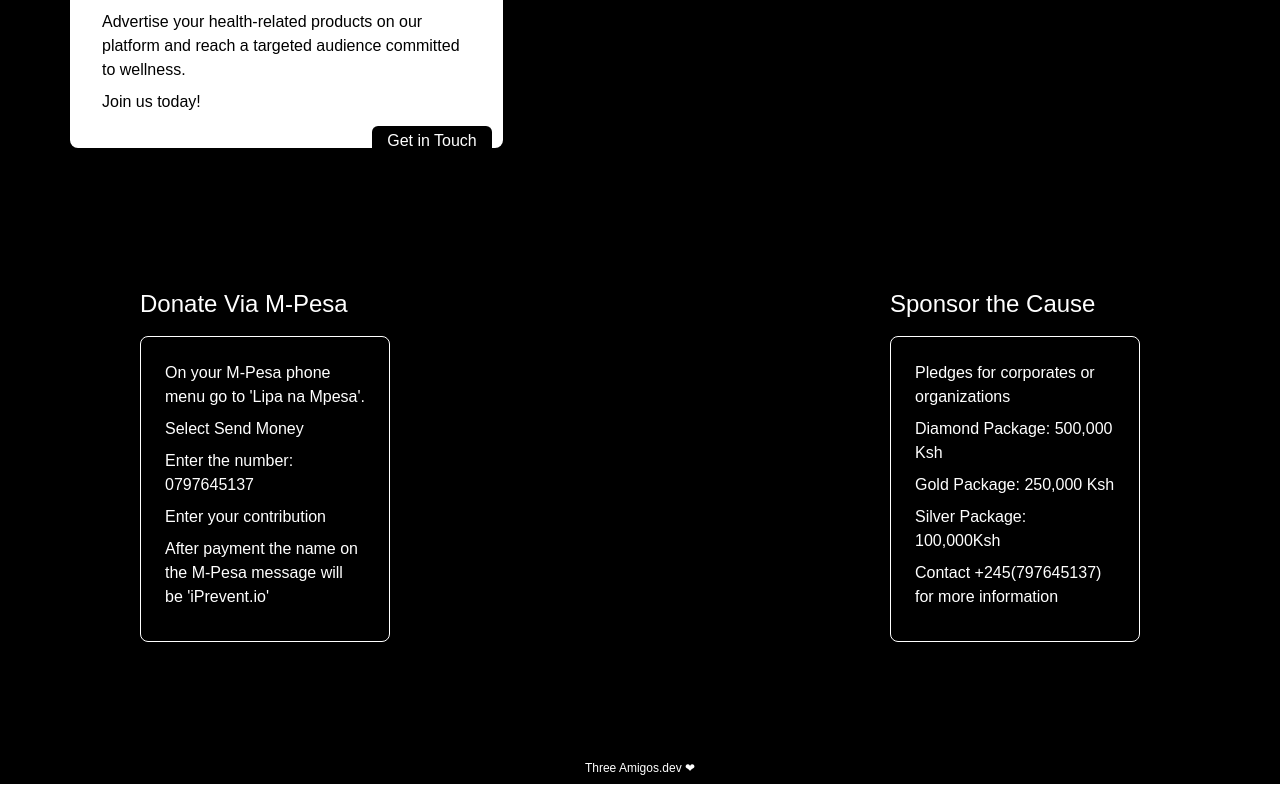
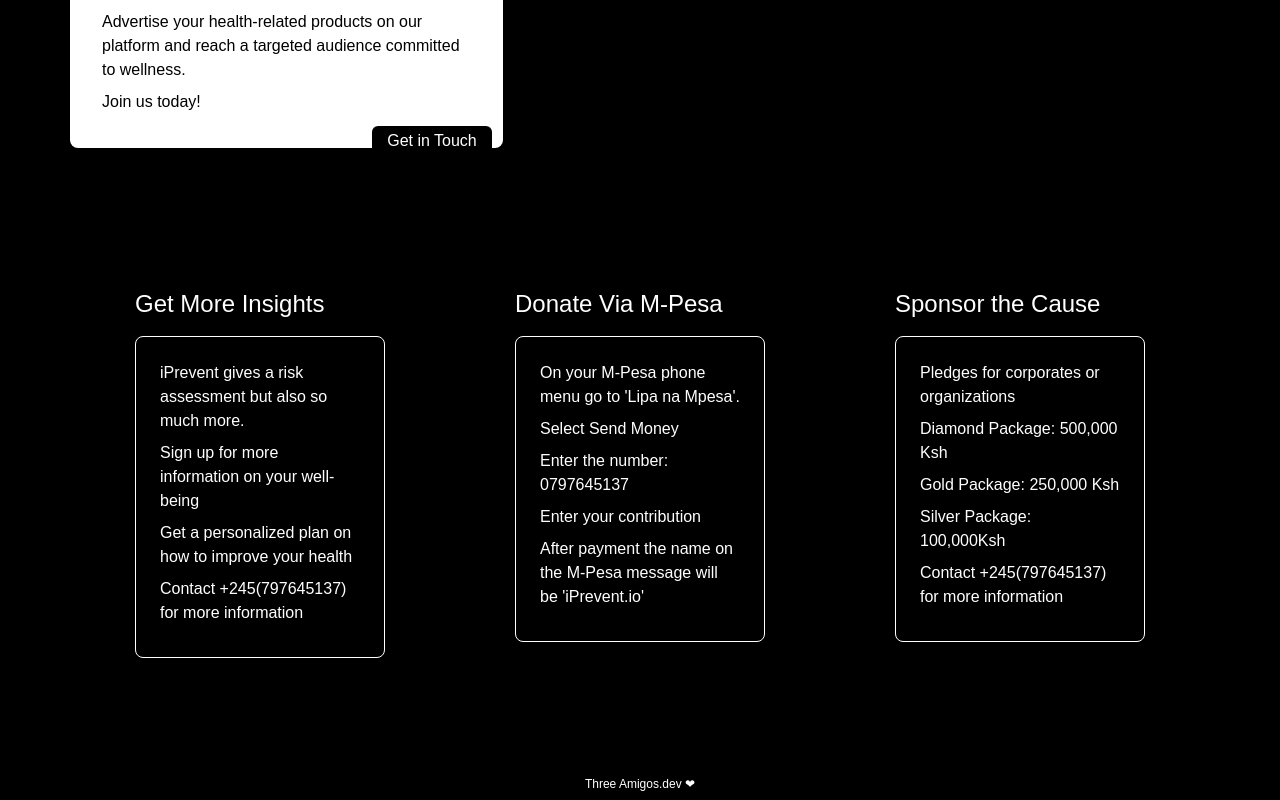
Before and after one commit to stephmukami/iprevent, a Next.js app: page /market in a window 1280 px wide. Shown: the part 490-1290 px from the top of the page. Built offline with nearby package versions, Linux system fonts and the light colour scheme; no server answers.

Commit message:
style: changed the prediction page palette

```diff
--- a/src/app/(components)/Money.tsx
+++ b/src/app/(components)/Money.tsx
@@ -24,7 +24,19 @@
         </div>
     </div>
 
-    <div className="bottom-row  bg-black text-white   flex md:flex-row flex-col md:p-[70px] p-[30px] md:space-x-[500px] justify-center">
+    <div className="bottom-row  bg-black text-white   flex md:flex-row flex-col md:p-[70px] p-[30px] md:space-x-[130px] justify-center">
+        <div className="mpesa">
+            <h3 className="text-2xl font-light mb-4">Get More Insights</h3>
+             <ul className='border border-white p-6 rounded-lg w-[250px]'>
+                <li className='mb-2'>iPrevent gives a risk assessment but also so much more.</li>
+                <li className='mb-2'>Sign up for more information on your well-being</li>
+                <li className='mb-2'>Get a personalized plan on how to improve your health</li>
+                <li className='mb-2'>Contact +245(797645137) for more information</li>
+
+             </ul>
+
+        </div>
+
         <div className="mpesa">
             <h3 className="text-2xl font-light mb-4">Donate Via M-Pesa</h3>
              <ul className='border border-white p-6 rounded-lg w-[250px]'>
--- a/src/app/(components)/Prediction.tsx
+++ b/src/app/(components)/Prediction.tsx
@@ -35,24 +35,24 @@
                     <img className="md:w-[400px] md:h-[400px] w-[300px] h-[300px]" src="./mental.png" alt="image of mind" />
                 </div>
 
-                <div className="text-container p-[40px] bg-black text-white text-center mb-0 pb-0 w-screen">
-                    <h2 className="text-3xl mb-3">Here is Your Predicted Diabetes Risk Assessment</h2>
+                <div className="text-container p-[40px]  bg-secondary-grey text-black text-center mb-0 pb-0 w-screen">
+                    <h2 className="text-3xl mb-6">Here is Your Predicted Diabetes Risk Assessment</h2>
                     <div className="text-center">
-                        <h5 className="mb-3">{diabetesProbability(parsedPrediction.prediction)} with {convertPercentage(parsedPrediction.highest_class_proba)} % probability</h5>
-                        <h5 className="mb-2">Here are the top 3 features and their probabilities that contributed to the result</h5>
-                        <ul className="mb-2">
+                        <h5 className="mb-6 text-xl font-bold">{diabetesProbability(parsedPrediction.prediction)} with {convertPercentage(parsedPrediction.highest_class_proba)} % probability</h5>
+                        <h5 className="mb-4">Here are the top 3 features and their probabilities that contributed to the result</h5>
+                        <ul className="mb-2 text-xl">
                             {parsedPrediction.top_3_features && Object.entries(parsedPrediction.top_3_features).map(([feature, value]) => (
                                 <li key={feature}>{feature}: {value.toFixed(2)}%</li>
                             ))}
                         </ul>
-                        <div className="text-justify p-4">
+                        <div className="text-justify p-4 ">
                             {parsedPrediction.recommendations && parsedPrediction.recommendations.map((recommendation, index) => (
-                                <p className="mb-2" key={index}>{recommendation}</p>
+                                <p className="mb-3" key={index}>{recommendation}</p>
                             ))}
                         </div>
                     </div>
                     <Link href='/general'>
-              <button className="w-[120px] h-[40px] text-white bg-brand-purple rounded-md">Predict Again</button>
+              <button className="w-[120px] h-[40px] mb-4 text-white bg-brand-purple rounded-md">Predict Again</button>
             </Link>
                 </div>
             </div>
```
Also changed, not shown: 1 other file (tests, documents, lock files or other folders).
